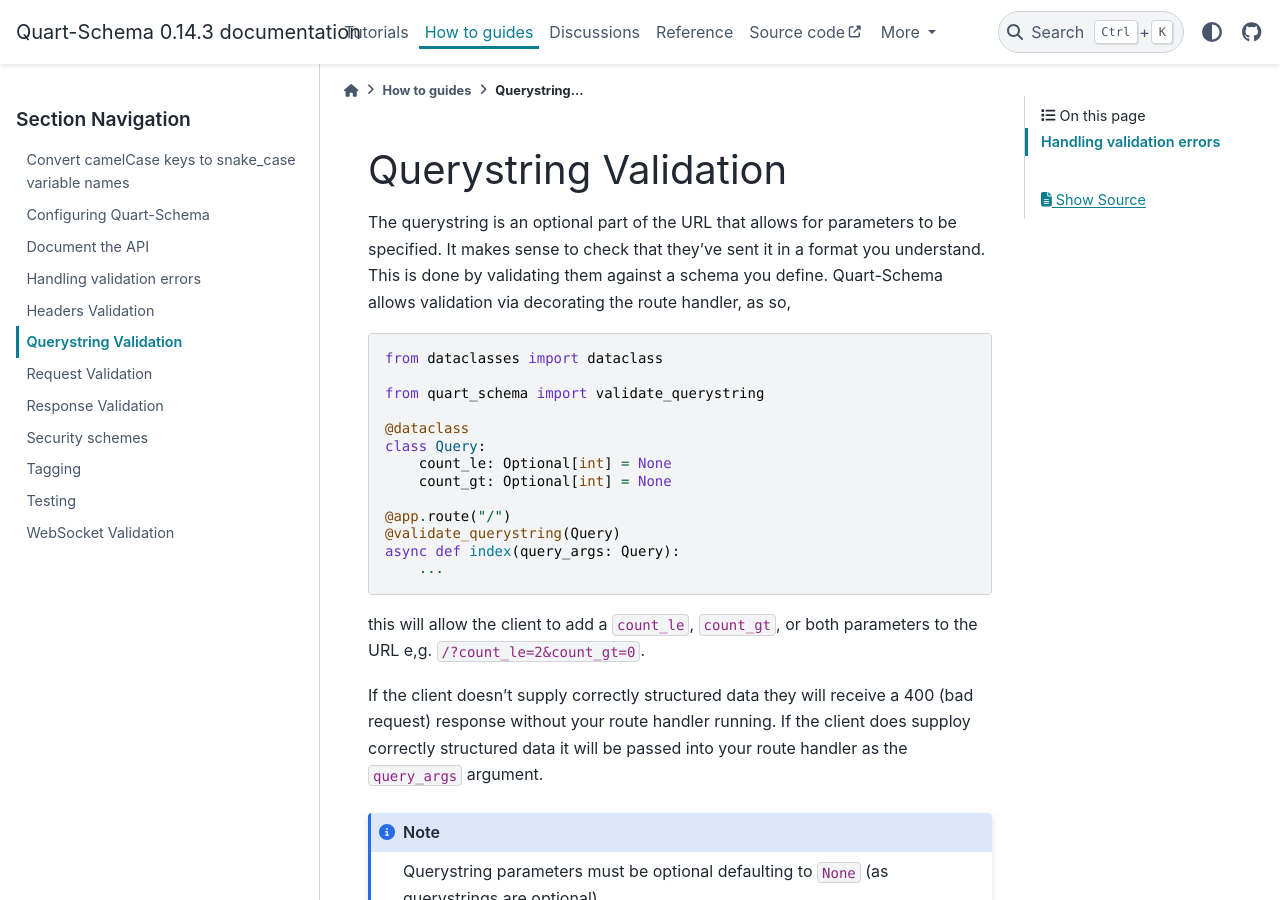
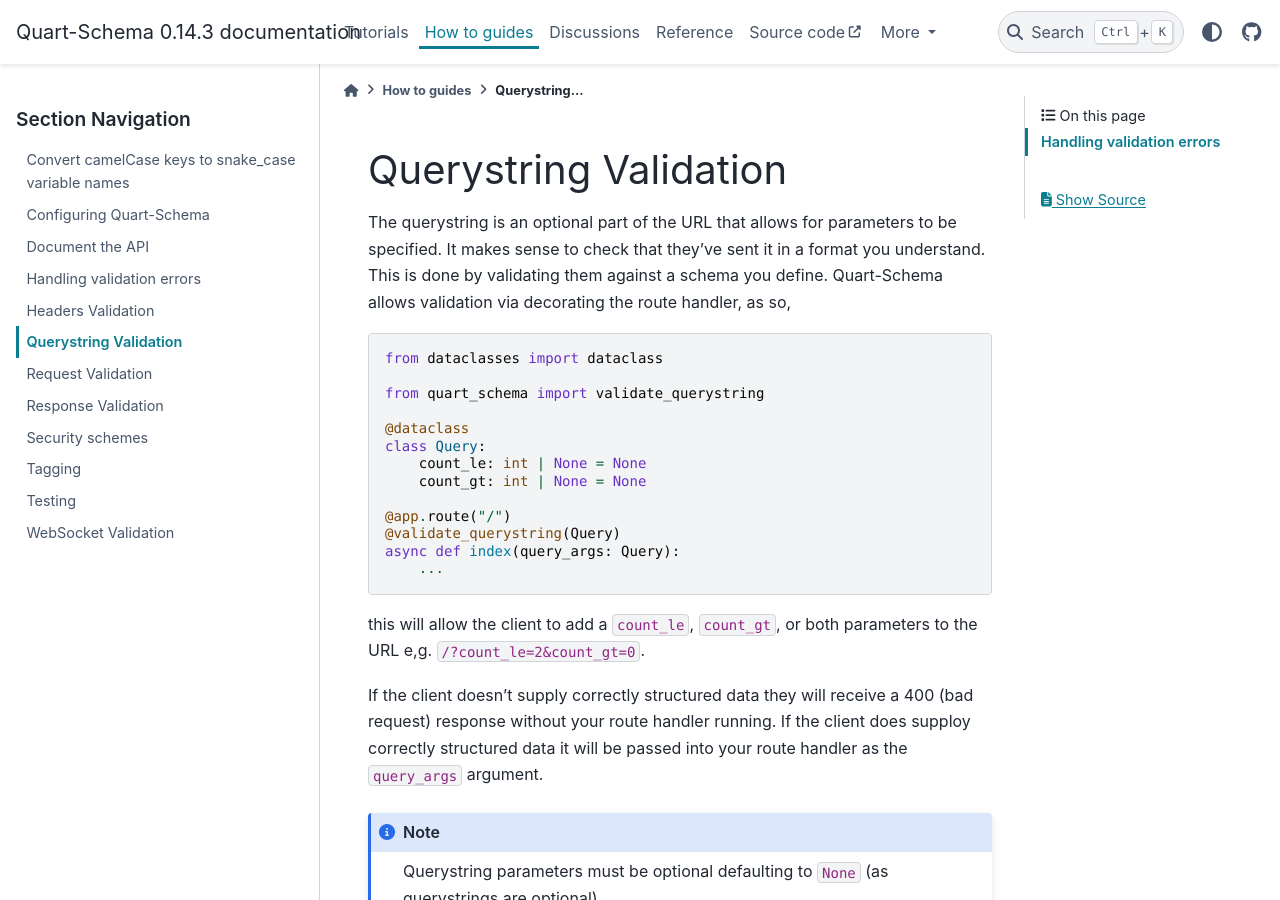
Before and after one commit to pgjones/quart-schema, a Sphinx documentation site: the page built from docs/how_to_guides/querystring_validation.rst, in a window 1280 px wide and 900 px high. Built offline with Sphinx 7.4.7 and the PyData theme 0.15.4, drawn with Linux system fonts in a browser that asks for light colours; pages that are not in the unit, such as notebooks, are missing from menus.

Commit message:
Adopt the Python3.10+ typing syntax
This makes it clear that either a valid value or None is required,
rather than implying that the key can be missing completely.

```diff
--- a/README.rst
+++ b/README.rst
@@ -20,7 +20,6 @@
 
     from dataclasses import dataclass
     from datetime import datetime
-    from typing import Optional
 
     from quart import Quart, websocket
     from quart_schema import QuartSchema, validate_request, validate_response
@@ -31,7 +30,7 @@
     @dataclass
     class Todo:
         task: str
-        due: Optional[datetime]
+        due: datetime | None
 
     @app.post("/")
     @validate_request(Todo)
--- a/docs/how_to_guides/headers_validation.rst
+++ b/docs/how_to_guides/headers_validation.rst
@@ -21,7 +21,7 @@
     @dataclass
     class Headers:
         x_required: str
-        x_optional: Optional[int] = None
+        x_optional: int | None = None
 
     @app.route("/")
     @validate_headers(Headers)
@@ -74,7 +74,7 @@
     @dataclass
     class Headers:
         x_required: str
-        x_optional: Optional[int] = None
+        x_optional: int | None = None
 
     @app.route("/")
     @validate_response(Body, 200, Headers)
--- a/docs/how_to_guides/querystring_validation.rst
+++ b/docs/how_to_guides/querystring_validation.rst
@@ -15,8 +15,8 @@
 
     @dataclass
     class Query:
-        count_le: Optional[int] = None
-        count_gt: Optional[int] = None
+        count_le: int | None = None
+        count_gt: int | None = None
 
     @app.route("/")
     @validate_querystring(Query)
--- a/docs/how_to_guides/testing.rst
+++ b/docs/how_to_guides/testing.rst
@@ -11,7 +11,7 @@
     @dataclass
     class DCDetails:
         name: str
-        age: Optional[int] = None
+        age: int | None = None
 
     @pytest.mark.asyncio
     async def test_send_dataclass() -> None:
@@ -42,7 +42,7 @@
     @dataclass
     class DCDetails:
         name: str
-        age: Optional[int] = None
+        age: int | None = None
 
     @given(st.builds(DCDetails))
     @pytest.mark.asyncio
--- a/docs/tutorials/quickstart.rst
+++ b/docs/tutorials/quickstart.rst
@@ -11,7 +11,6 @@
 
     from dataclasses import dataclass
     from datetime import datetime
-    from typing import Optional
 
     from quart import Quart
     from quart_schema import QuartSchema, validate_request, validate_response
@@ -22,7 +21,7 @@
     @dataclass
     class Todo:
         task: str
-        due: Optional[datetime]
+        due: datetime | None
 
     @app.route("/", methods=["POST"])
     @validate_request(Todo)
```
